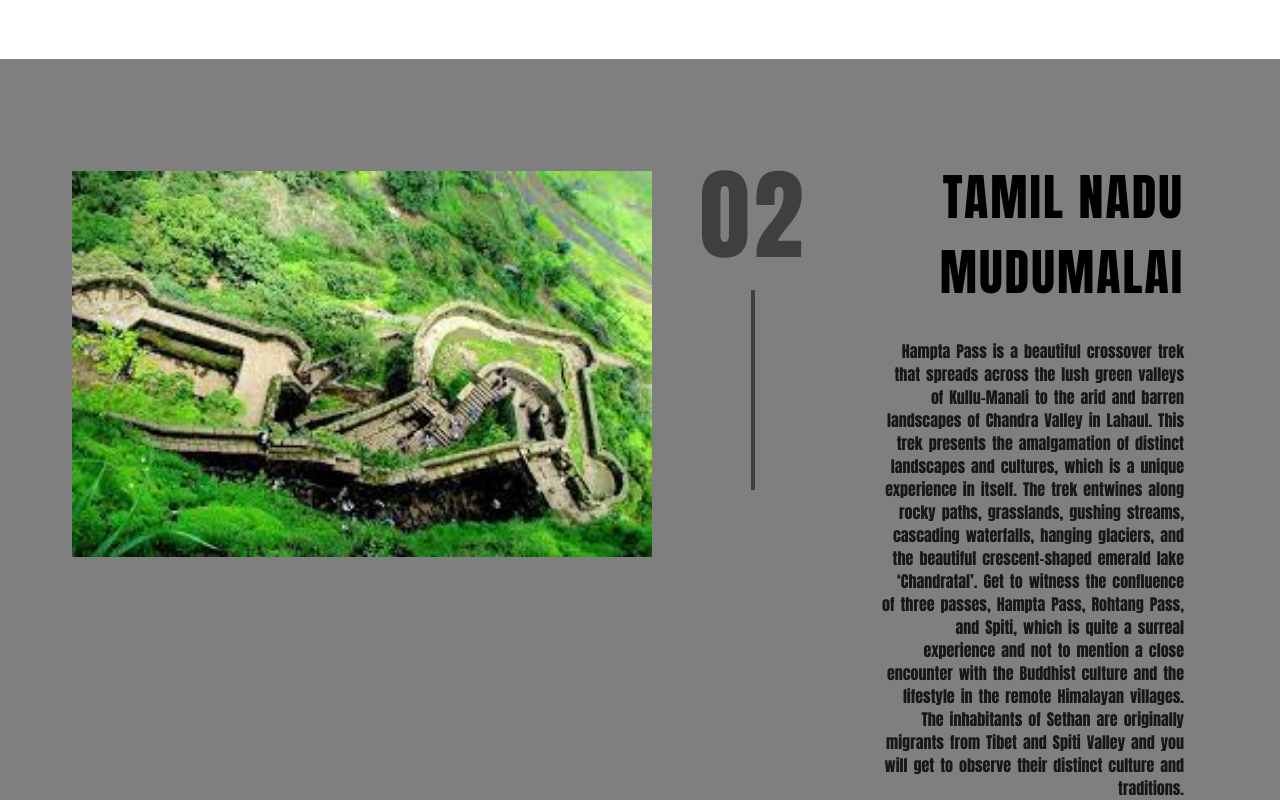
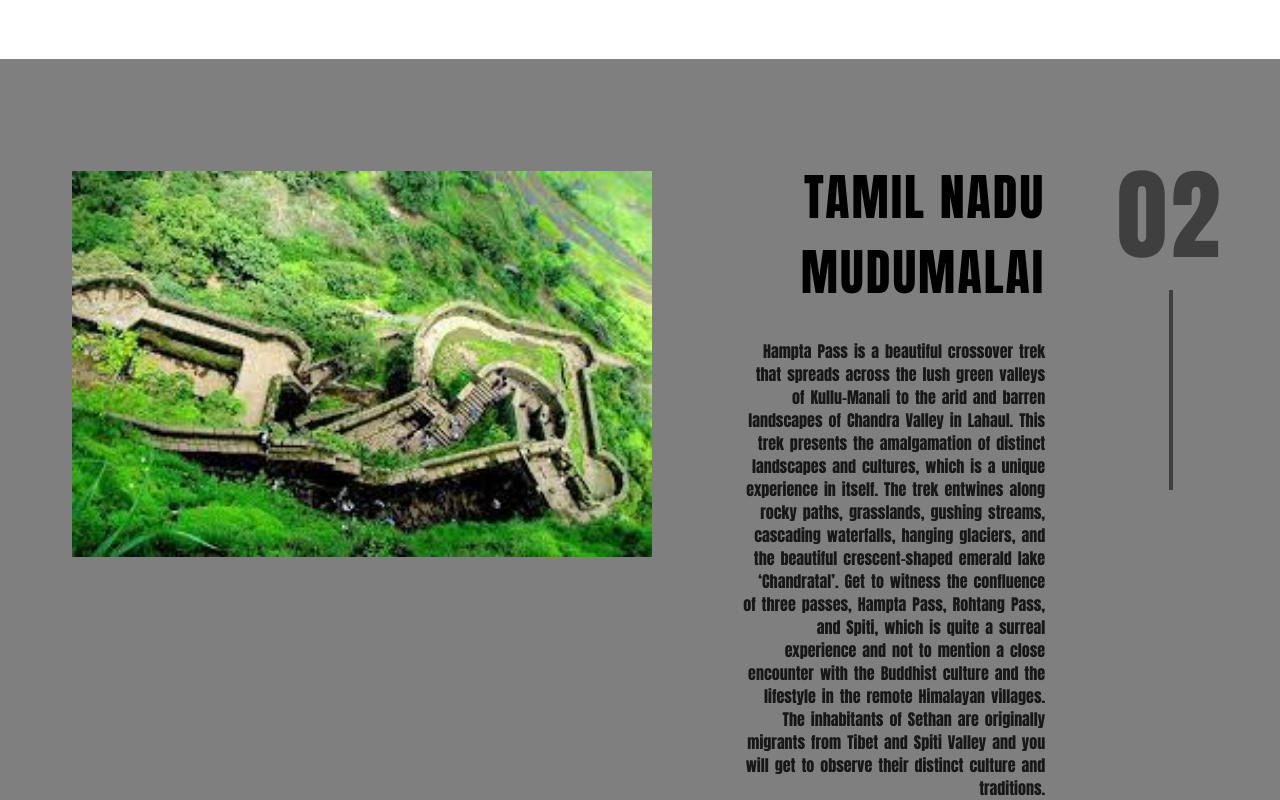
Before and after one commit to Amitrawat4532/Trekkings, a Next.js app: page /secretlocation in a window 1280 px wide. Shown: the part 760-1560 px from the top of the page. Built offline with nearby package versions, Linux system fonts and the light colour scheme; a web font is replaced by a local one.

Commit message:
upadatee

```diff
--- a/pages/_app.js
+++ b/pages/_app.js
@@ -16,7 +16,7 @@ import React, { useState, useEffect } from "react";
 
 // 3. Pass the `theme` prop to the `ChakraProvider`
 function MyApp({ Component, pageProps }) {
-  const [startAnim, setStartAnim] = useState(false);
+  const [startAnim, setStartAnim] = useState(true);
 
   useEffect(() => {
     setTimeout(() => {
--- a/pages/secretlocation.js
+++ b/pages/secretlocation.js
@@ -86,7 +86,7 @@ const Secretlocation = () => {
                 alignItems="center"
                 direction="column"
                 order={
-                  id % 2 === 0 ? 0 : id % 2 !== 0 ? 0 : id / 3 === 0 ? 1 : ""
+                  id % 2 === 0 ? 0 : id % 2 !== 0 ? 1 : id / 3 === 0 ? 1 : ""
                 }
               >
                 <Text variant="secretLocationNumber">0{id + 1}</Text>
```
